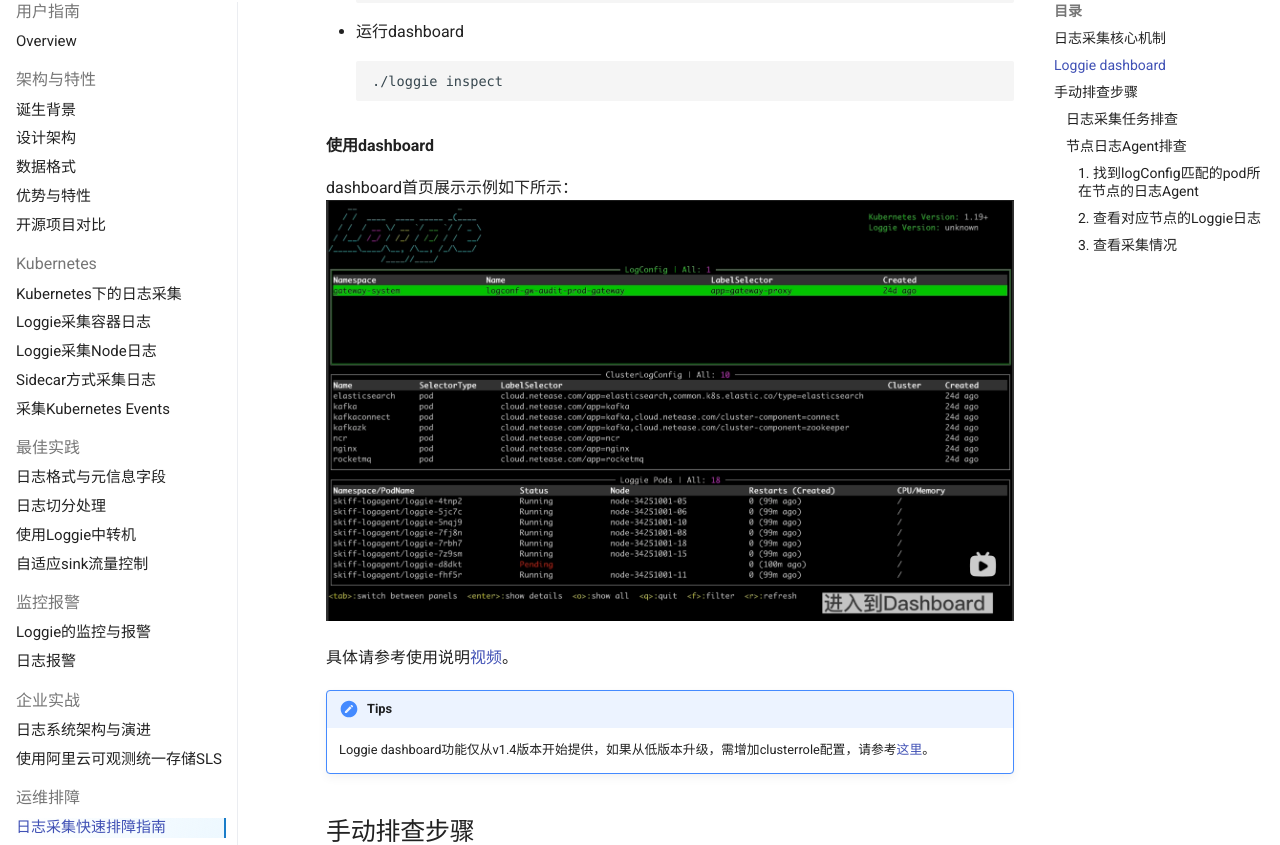
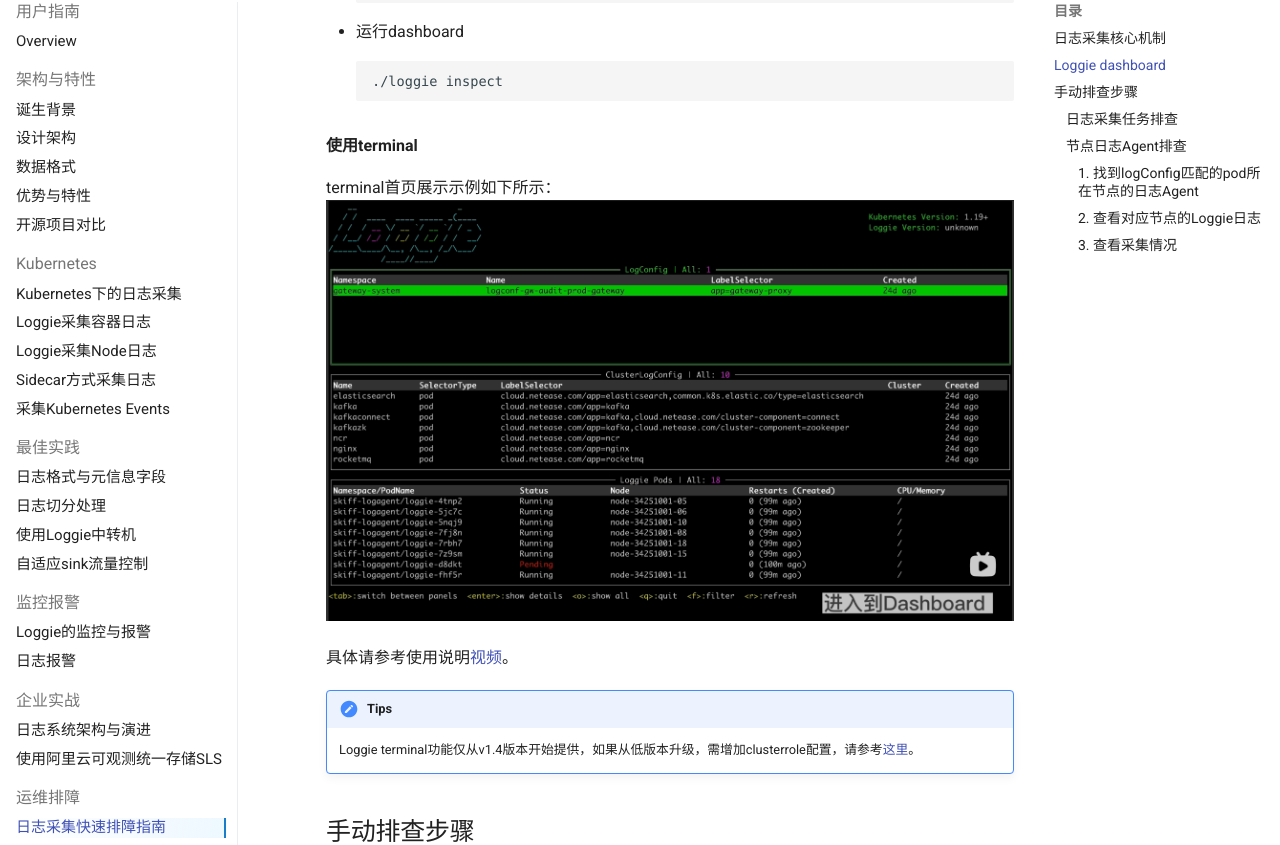
Before and after one commit to loggie-io/docs, an MkDocs documentation site: the page built from docs/user-guide/troubleshot/log-collection.md, in a window 1280 px wide and 1400 px high, scrolled down 936 px. Shown: the part 124-969 px from the top of the window. Built offline with MkDocs 1.6.1 and Material for MkDocs 9.7.7, drawn with Linux system fonts in a browser that asks for light colours; emoji names are drawn with the system emoji font; some web fonts are replaced; comment, search, counter and statistics services are not loaded.

Commit message:
Update log-collection.md (#162)

````diff
--- a/docs/user-guide/troubleshot/log-collection.md
+++ b/docs/user-guide/troubleshot/log-collection.md
@@ -36,9 +36,9 @@ kubectl -nloggie exec -it ${podName} bash
 ./loggie inspect
 ```
 
-**使用dashboard**
+**使用terminal**
 
-dashboard首页展示示例如下所示：
+terminal首页展示示例如下所示：
 ![dashboard](img/loggie-dashboard.png)
 
 具体请参考使用说明[视频](https://www.bilibili.com/video/BV1oK411R79b)。
@@ -46,7 +46,7 @@ dashboard首页展示示例如下所示：
 
 !!! tips
 
-    Loggie dashboard功能仅从v1.4版本开始提供，如果从低版本升级，需增加clusterrole配置，请参考[这里](https://github.com/loggie-io/loggie/pull/416)。
+    Loggie terminal功能仅从v1.4版本开始提供，如果从低版本升级，需增加clusterrole配置，请参考[这里](https://github.com/loggie-io/loggie/pull/416)。
 
 ## 手动排查步骤
 
````
